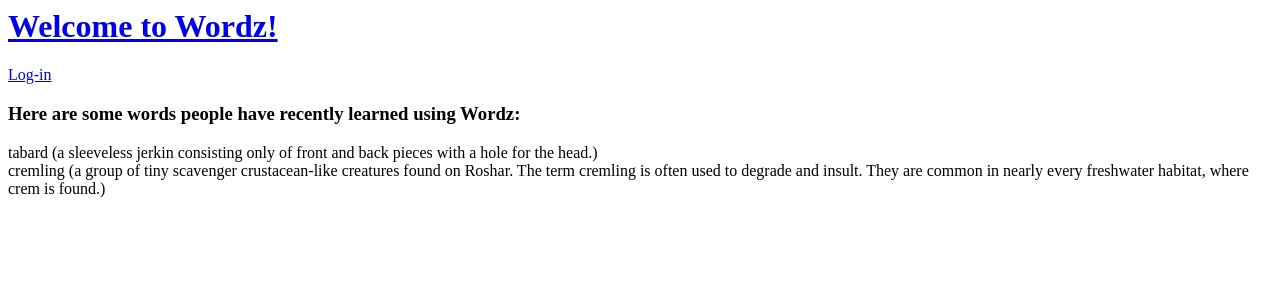
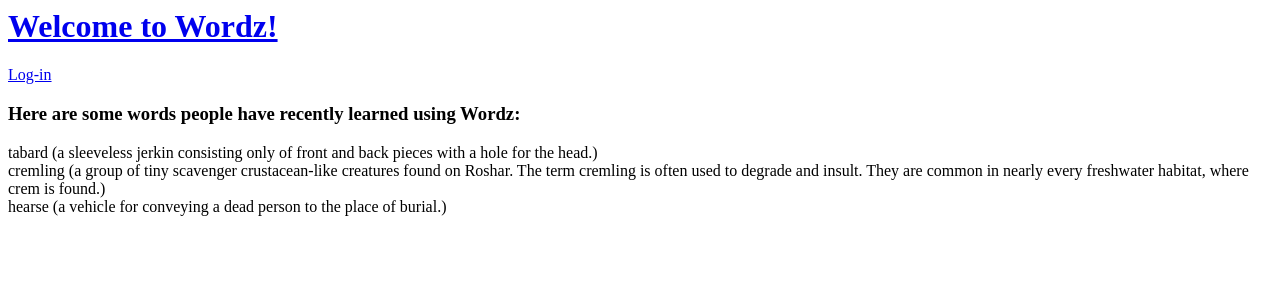
Before and after one commit to gcoladon/wordz, an Angular app: page /words in a window 1280 px wide. Shown: the top 300 px of the page. Built offline with nearby package versions, Linux system fonts and the light colour scheme.

Commit message:
adding hearse

```diff
--- a/src/app/words.ts
+++ b/src/app/words.ts
@@ -10,5 +10,11 @@ export const words = [
     book_id: 1,
     word: 'cremling',
     def: 'a group of tiny scavenger crustacean-like creatures found on Roshar. The term cremling is often used to degrade and insult. They are common in nearly every freshwater habitat, where crem is found.'
+  },
+  {
+    id: 3,
+    book_id: 4,
+    word: 'hearse',
+    def: 'a vehicle for conveying a dead person to the place of burial.'
   }
 ];
```
